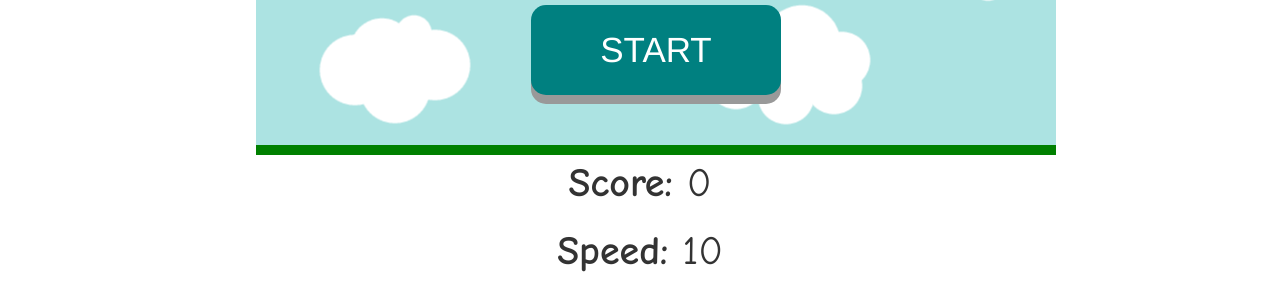
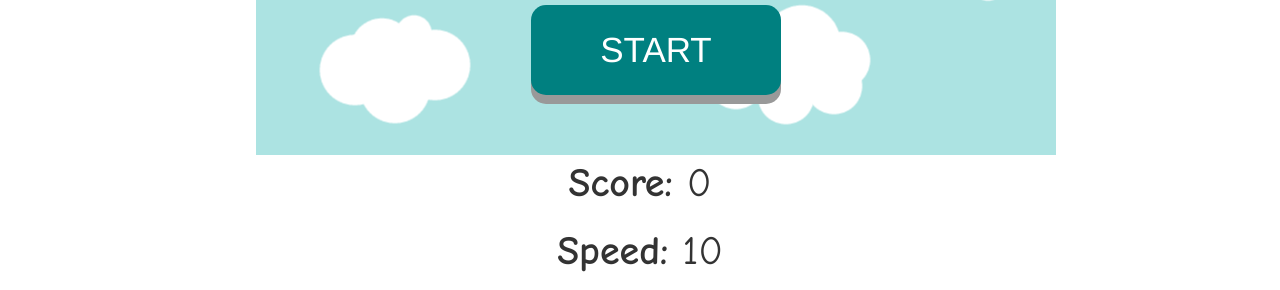
Before and after one commit to b01502146/b01502146.github.io, a plain HTML site: page Game.html in a window 1280 px wide. Shown: the part 981-1271 px from the top of the page. Drawn offline with Linux system fonts and the light colour scheme.

Commit message:
Update gameinterface.css

```diff
--- a/css/gameinterface.css
+++ b/css/gameinterface.css
@@ -10,7 +10,6 @@ body {
     height: 400px;
     background: url('sky background.png');
     overflow: hidden;
-    border-bottom: 10px solid green;
 }
 
 #bird{
```
